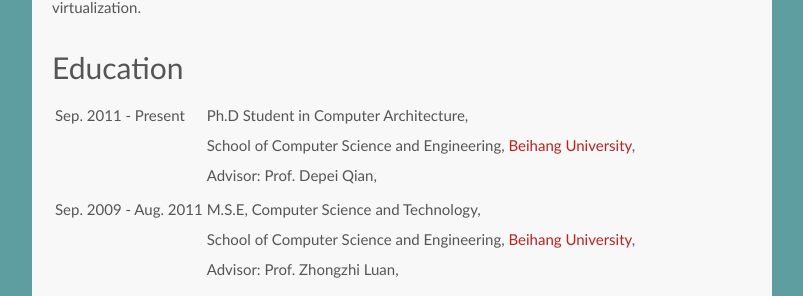
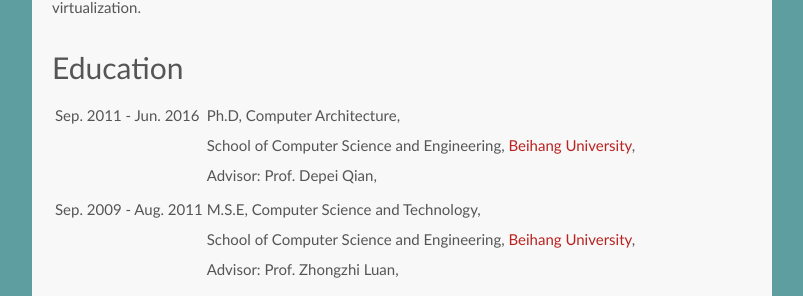
Before and after one commit to thinkwh/thinkwh.github.io, a Jekyll site: the page built from index.md, in a window 1280 px wide. Shown: the part 406-702 px from the top of the page, without its empty margins (238-1041 px from the left). Built offline with Jekyll 4.4.1, drawn with Linux system fonts in a browser that asks for light colours; some web fonts are replaced.

Commit message:
modify education

```diff
--- a/index.md
+++ b/index.md
@@ -29,8 +29,8 @@ Computer system and architecture, especially cache and memory systems; Cloud com
 <table style="text-align: left;" border="0">
     <tbody>
         <tr>
-            <td style="vertical-align: top;">Sep. 2011 - Present</td>
-            <td style="vertical-align: top;">Ph.D Student in Computer Architecture,<br>
+            <td style="vertical-align: top;">Sep. 2011 - Jun. 2016</td>
+            <td style="vertical-align: top;">Ph.D, Computer Architecture,<br>
             School of Computer Science and Engineering,
             <a href="http://ev.buaa.edu.cn/">Beihang University</a>, <br/>
             Advisor: Prof. Depei Qian,<br>
@@ -38,7 +38,7 @@ Computer system and architecture, especially cache and memory systems; Cloud com
         </tr>
         <tr>
             <td style="vertical-align: top;">Sep. 2009 - Aug. 2011</td>
-            <td style="vertical-align: top;">M.S.E,  Computer Science and Technology,<br>
+            <td style="vertical-align: top;">M.S.E, Computer Science and Technology,<br>
             School of Computer Science and Engineering,
             <a href="http://ev.buaa.edu.cn/">Beihang University</a>, <br/>
             Advisor: Prof. Zhongzhi Luan,<br>
```
